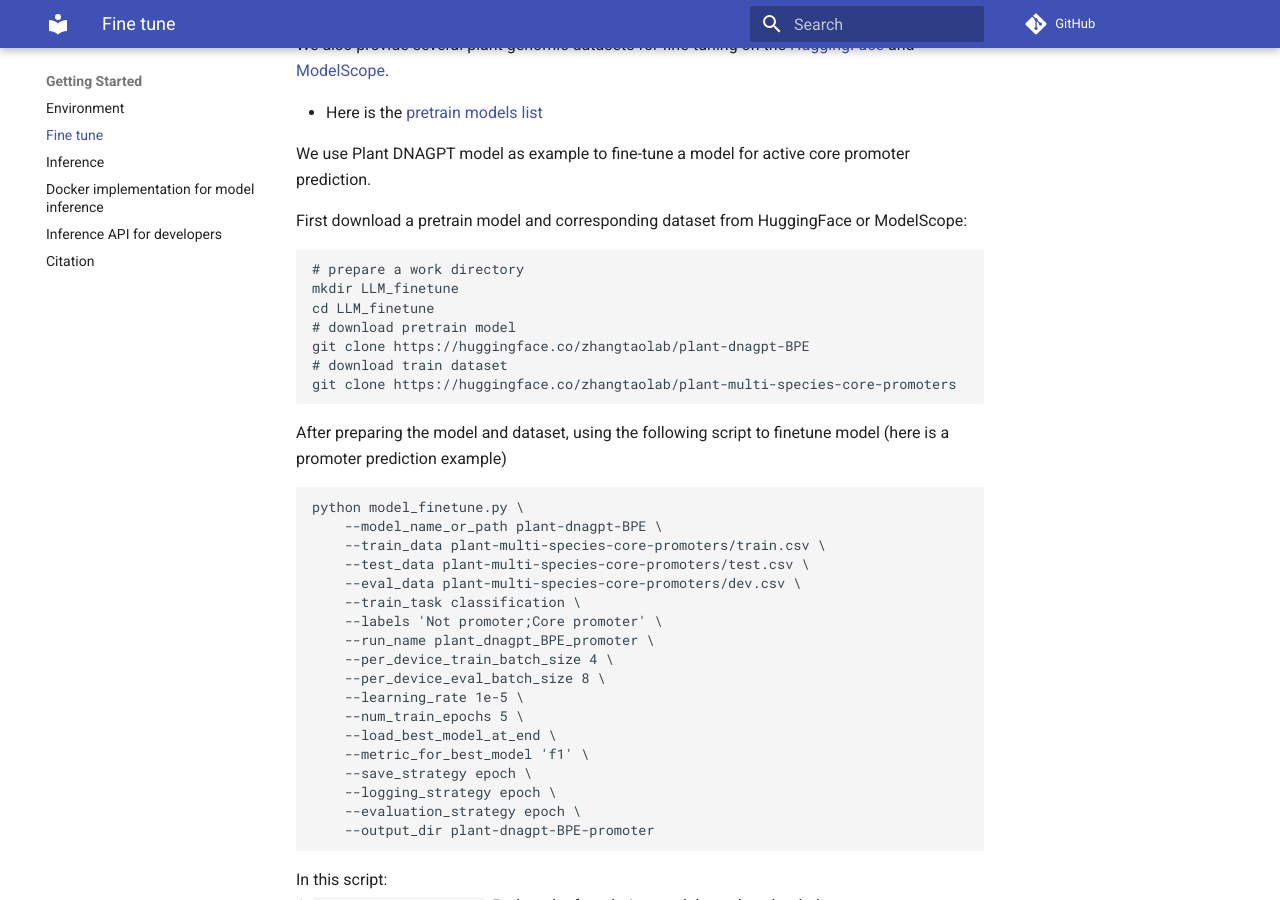
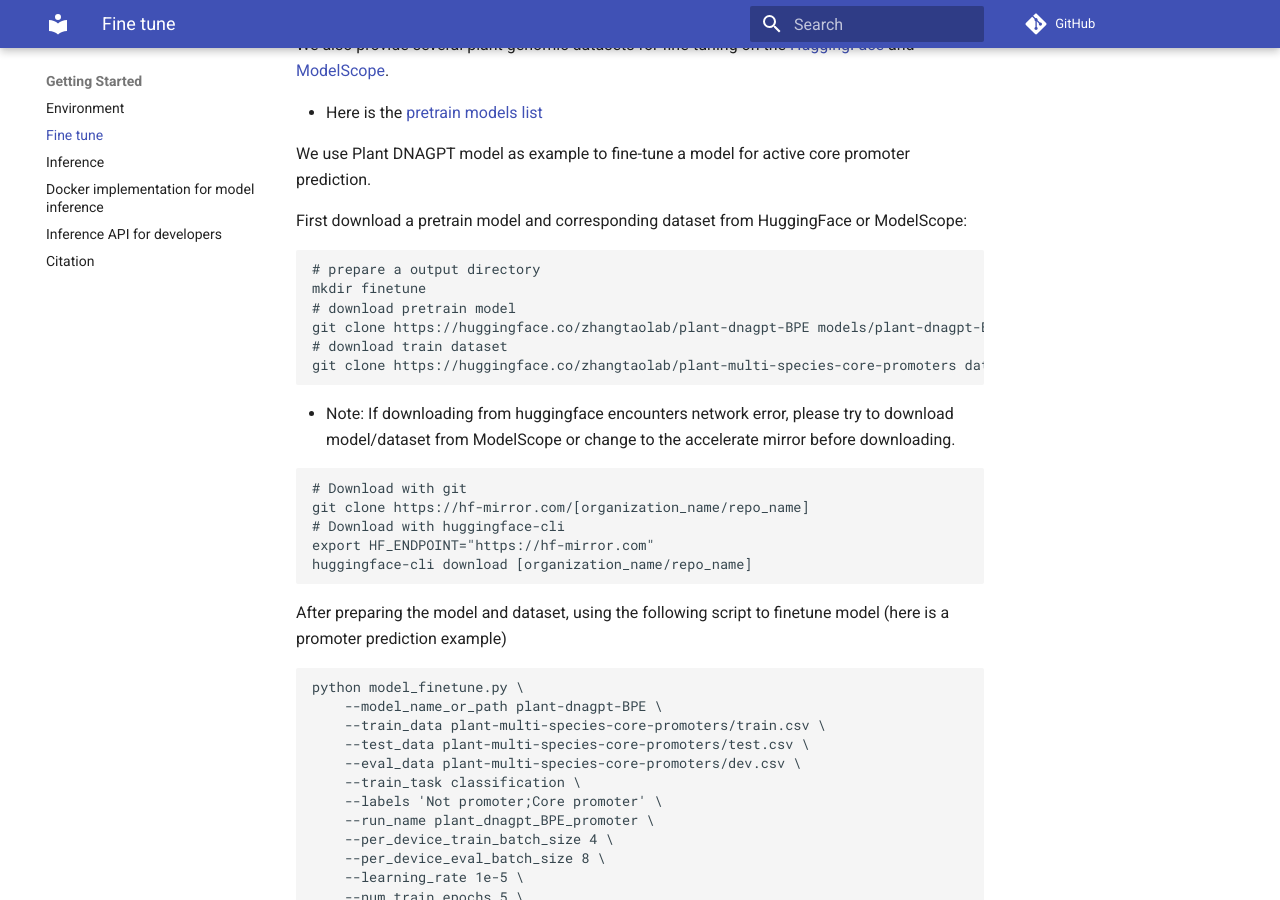
Before and after one commit to zhangtaolab/Plant_DNA_LLMs, an MkDocs documentation site: the page built from docs/en/fine_tune.md, in a window 1280 px wide and 900 px high, scrolled down 520 px. Built offline with MkDocs 1.6.1 and Material for MkDocs 9.7.7, drawn with Linux system fonts in a browser that asks for light colours; comment, search, counter and statistics services are not loaded.

Commit message:
Update fine_tune.md

````diff
--- a/docs/en/fine_tune.md
+++ b/docs/en/fine_tune.md
@@ -17,13 +17,21 @@ We use Plant DNAGPT model as example to fine-tune a model for active core promot
 First download a pretrain model and corresponding dataset from HuggingFace or ModelScope:
 
 ```bash
-# prepare a work directory
-mkdir LLM_finetune
-cd LLM_finetune
+# prepare a output directory
+mkdir finetune
 # download pretrain model
-git clone https://huggingface.co/zhangtaolab/plant-dnagpt-BPE
+git clone https://huggingface.co/zhangtaolab/plant-dnagpt-BPE models/plant-dnagpt-BPE
 # download train dataset
-git clone https://huggingface.co/zhangtaolab/plant-multi-species-core-promoters
+git clone https://huggingface.co/zhangtaolab/plant-multi-species-core-promoters data/plant-multi-species-core-promoters
+```
+
+* Note: If downloading from huggingface encounters network error, please try to download model/dataset from ModelScope or change to the accelerate mirror before downloading.
+```bash
+# Download with git
+git clone https://hf-mirror.com/[organization_name/repo_name]
+# Download with huggingface-cli
+export HF_ENDPOINT="https://hf-mirror.com"
+huggingface-cli download [organization_name/repo_name]
 ```
 
 After preparing the model and dataset, using the following script to finetune model (here is a promoter prediction example)
````
